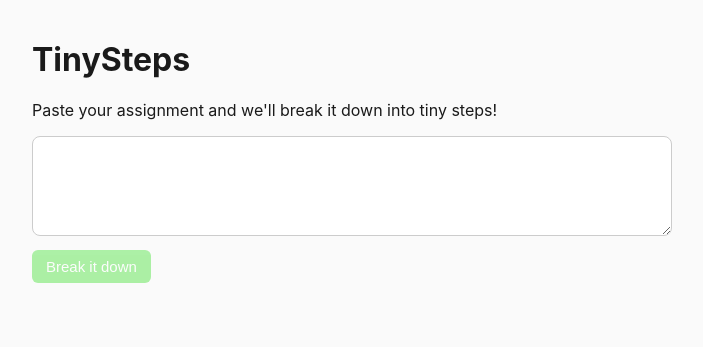
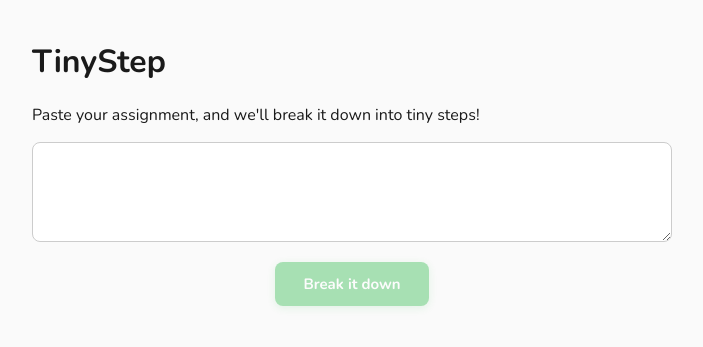
Before and after one commit to JackP900/TinyStep, a Flask app: page / in a window 1280 px wide. Shown: the top 347 px of the page, without its empty margins (288-991 px from the left). Run offline with Flask 3, Linux system fonts and the light colour scheme.

Commit message:
Changed the global font, polished the buttons and changed the progress bar and streak counter to stick to the top of the page

```diff
--- a/app/static/app.js
+++ b/app/static/app.js
@@ -6,7 +6,7 @@ button.disabled = true; // Set button to disabled by default to prevent an empty
 const stepsBox = document.getElementById("steps");
 const progressFill = document.getElementById("progressFill");
 const streakDisplay = document.getElementById("streak");
-const progressBar = document.getElementById("progressBar");
+const statusBar = document.getElementById("statusBar");
 
 let totalSteps = 0;
 let progress = 0;
@@ -41,12 +41,11 @@ button.addEventListener("click", async function () {
     streak = 0;
     updateProgress();
     streakDisplay.textContent = "Streak: 0";
+    localStorage.removeItem("stallHistory"); // Clear past stallHistory entries
 
     // Animate in the progress bar and streak when the prompt has been generated.
-    progressBar.classList.remove("hidden");
-    streakDisplay.classList.remove("hidden");
-    progressBar.classList.add("fade-in");
-    streakDisplay.classList.add("fade-in");
+    statusBar.classList.remove("hidden");
+    statusBar.classList.add("fade-in");
 
     for (const [index, step] of data.steps.entries()) {
         const card = document.createElement("div");
@@ -110,6 +109,11 @@ button.addEventListener("click", async function () {
                     const stored = localStorage.getItem("stallHistory");
                     const stallHistory = stored ? JSON.parse(stored): [];
                     stallHistory.push(reason);
+
+                    // Prevents stallHistory from becoming too large
+                    if (stallHistory.length > 10) {
+                        stallHistory.splice(0, stallHistory.length - 10);
+                    }
                     localStorage.setItem("stallHistory", JSON.stringify(stallHistory));
 
                     card.innerHTML = '<div class="spinner"></div>';
--- a/app/static/styles.css
+++ b/app/static/styles.css
@@ -32,8 +32,17 @@
 
 .hidden { display: none; }
 
+#statusBar {
+    position: sticky;
+    top: 0;
+    background: #fafafa;
+    padding: 10px 0;
+    z-index: 10;
+    border-bottom: 1px solid #e2e2e2;
+}
+
 body {
-    font-family: -apple-system, system-ui, sans-serif;
+    font-family: 'Nunito', -apple-system, system-ui, sans-serif;
     max-width: 640px;
     margin: 40px auto;
     padding: 0 20px;
@@ -42,6 +51,7 @@ body {
 }
 
 textarea {
+    font-family: inherit;
     width: 100%;
     min-height: 100px;
     padding: 12px;
@@ -53,24 +63,32 @@ textarea {
 }
 
 button {
-    padding: 8px 14px;
+    font-family: inherit;
+    padding: 9px 16px;
     font-size: 14px;
+    font-weight: 600;
     border: none;
-    border-radius: 6px;
-    background: #5badc8;
+    border-radius: 8px;
+    background: #eef0f2;
+    color: #333;
     cursor: pointer;
+    transition: background 0.15s ease, transform 0.05s ease;
 }
-
-button:hover {background: #8fd3ea; }
+button:hover {background: #e4e7ea; }
+button:active { transform: translateY(1px); }
 button:disabled { opacity: 0.45; cursor: default; }
 
 #execute {
-    background: #4de33e;
+    background: #44c15e;
     color: white;
-    margin-top: 10px;
+    box-shadow: 0 2px 8px #44c15e4d;
+    margin: 14px auto 0;
+    padding: 12px 28px;
     font-size: 15px;
+    font-weight: 700;
+    display: block;
 }
-#execute:hover { background: #7ae46e }
+#execute:hover { background: #3aad53; }
 
 #streak { font-weight: 600; color: #333; }
 
--- a/app/templates/index.html
+++ b/app/templates/index.html
@@ -3,20 +3,26 @@
 <head>
     <meta charset="UTF-8">
     <meta name="viewport" content="width=device-width, initial-scale=1.0">
+
     <link rel="stylesheet" href="{{ url_for('static', filename='styles.css') }}">
+    <link rel="preconnect" href="https://fonts.googleapis.com">
+    <link rel="preconnect" href="https://fonts.gstatic.com" crossorigin>
+    <link href="https://fonts.googleapis.com/css2?family=Nunito:wght@400;600;700;800&display=swap" rel="stylesheet">
+
     <title>TinyStep</title>
 </head>
 <body>
-    <h1>TinySteps</h1>
-    <p>Paste your assignment and we'll break it down into tiny steps!</p>
+    <h1>TinyStep</h1>
+    <p>Paste your assignment, and we'll break it down into tiny steps!</p>
     <textarea id="inputText"></textarea>
     <button id="execute">Break it down</button>
 
-    <div id="progressBar" class="hidden"><div id ="progressFill"></div></div>
-    <p id="streak" class="hidden">Streak: 0</p>
+    <div id="statusBar" class="hidden">
+        <div id="progressBar"><div id ="progressFill"></div></div>
+        <p id="streak">Streak: 0</p>
+    </div>
 
     <div id="steps"></div>
-
 
 <script src="{{ url_for('static', filename='app.js') }}"></script>
 </body>
```
